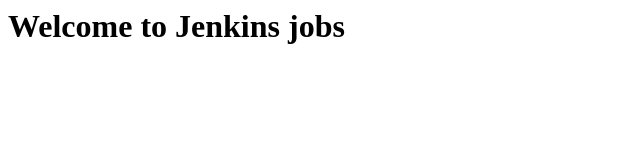
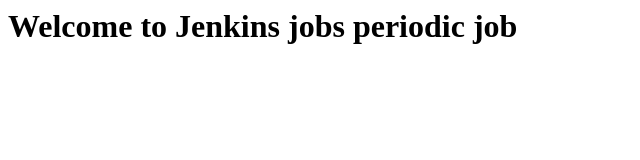
Before and after one commit to kishoresamalacloud/webserver-test, a plain HTML site: page index.html in a window 1280 px wide. Shown: the whole page, without its empty margins (0-640 px from the left). Drawn offline with Linux system fonts and the light colour scheme.

Commit message:
Update index.html

```diff
--- a/index.html
+++ b/index.html
@@ -1 +1 @@
-<h1>Welcome to Jenkins jobs</h1>
+<h1>Welcome to Jenkins jobs periodic job </h1>
```
